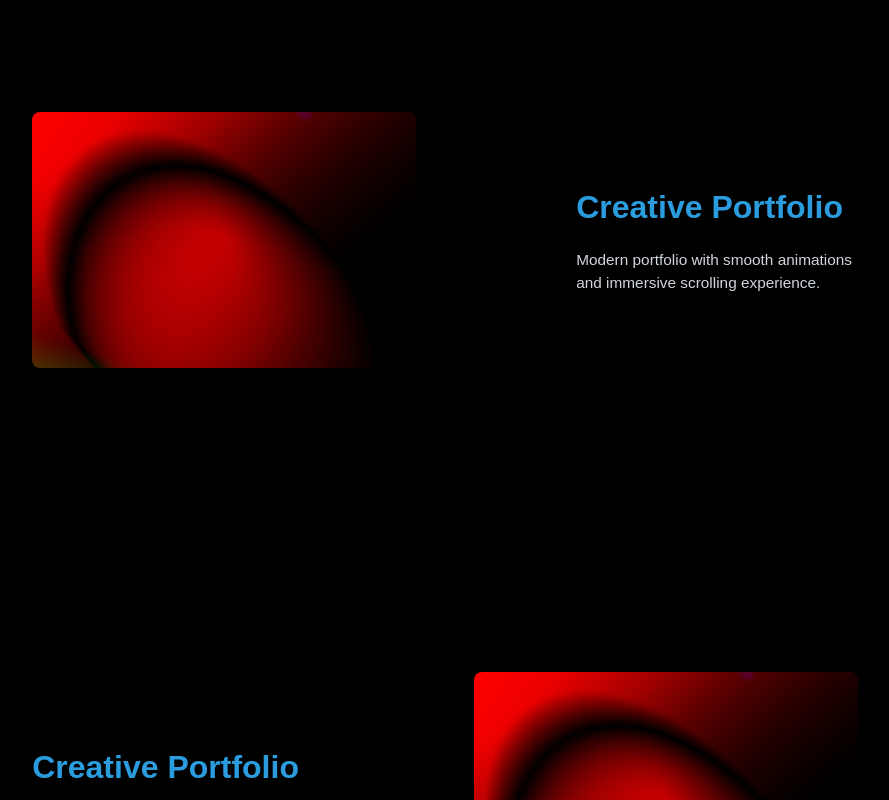
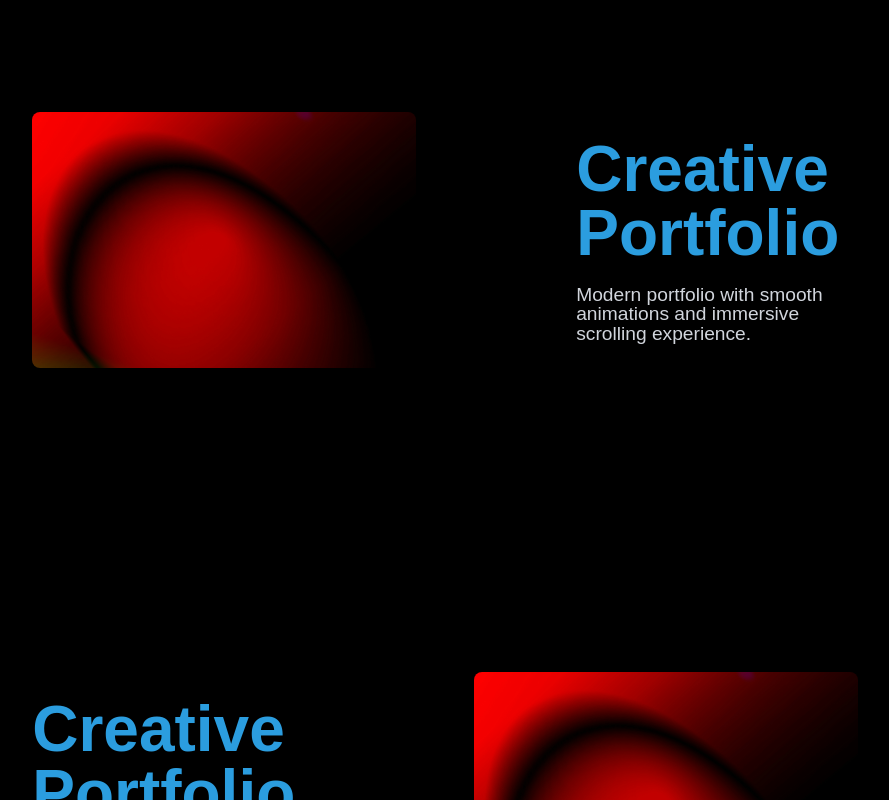
Before and after one commit to ayan-011/Upcoming_Portfolio, a Next.js app in the folder myapp/: page / in a window 1280 px wide. Shown: the part 1800-2600 px from the top of the page, without its empty margins (195-1084 px from the left). Built offline with nearby package versions, Linux system fonts and the light colour scheme.

Commit message:
improve detail page heading text

```diff
--- a/myapp/app/pages/Details.tsx
+++ b/myapp/app/pages/Details.tsx
@@ -4,14 +4,14 @@ import { motion, useScroll, useTransform } from "framer-motion";
 const cards = [
   {
     photo: "/project.jpg",
-    heading: "Creative Portfolio",
+    heading: "Creative\nPortfolio",
     title: "Creative Portfolio",
     description:
       "Modern portfolio with smooth animations and immersive scrolling experience.",
   },
   {
     photo: "/project.jpg",
-    heading: "Creative Portfolio",
+     heading: "Creative\nPortfolio",
     title: "Music Landing Page",
     description:
       "Interactive landing page with cinematic transitions and premium UI.",
@@ -74,8 +74,8 @@ function Card({ card, index }: CardProps) {
           index % 2 !== 0 ? "order-1" : "order-2"
         }`}
       >
-        <h1 className="sm:text-2xl md:text-[2.5vw] font-bold text-[#2b9ddf]">{card.heading}</h1>
-        <p className="text-gray-300 text-[12px] sm:text-[1.2vw]">{card.description}</p>
+        <h1 className="sm:text-2xl md:text-[5vw] font-bold text-[#2b9ddf] whitespace-pre-line leading-[1]">{card.heading}</h1>
+        <p className="text-gray-300 text-[12px] sm:text-[1.5vw] leading-[1]">{card.description}</p>
       </div>
     </motion.div>
   );
--- a/myapp/app/pages/video.tsx
+++ b/myapp/app/pages/video.tsx
@@ -2,7 +2,7 @@ import React from 'react'
 
 const Video = () => {
   return (
-    <div className="video w-full bg-red-  h-[70vh] sm:h-[45vh] md:h-[50vh] lg:h-[90vh] bg-black justify-center items-center  flex px-4"  >
+    <div className="video w-full bg-red-  h-[70vh] sm:h-[45vh] md:h-[50vh] lg:h-[90vh] bg-black  justify-center items-center  flex px-4"  >
         <div className="w-[120vh] h-[30vh] sm:h-[30vh] md:h-[40vh] lg:h-[60vh] bg-white/90 rounded-4xl"></div>
     </div>
   )
```
Also changed, not shown: 1 other file (tests, documents, lock files or other folders).
